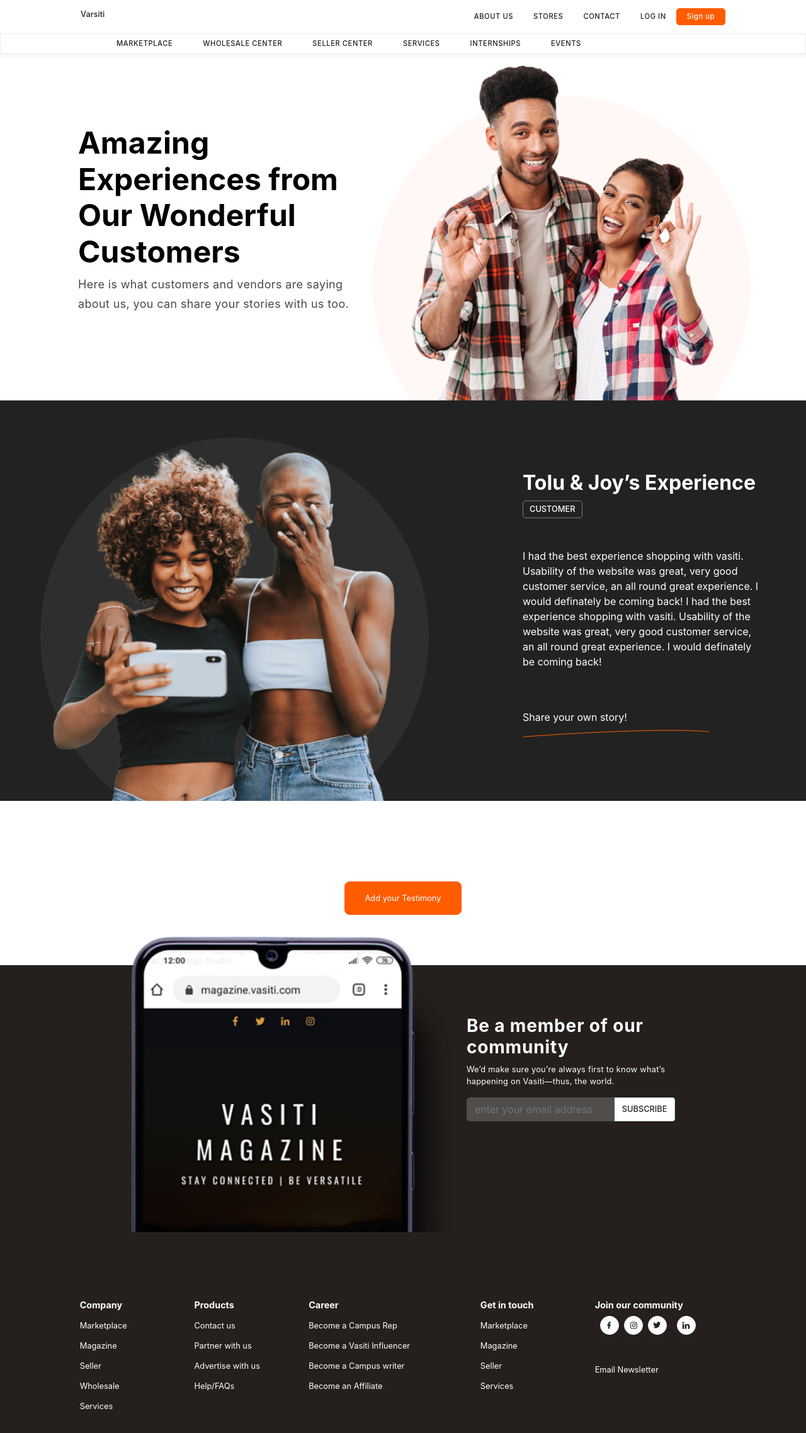
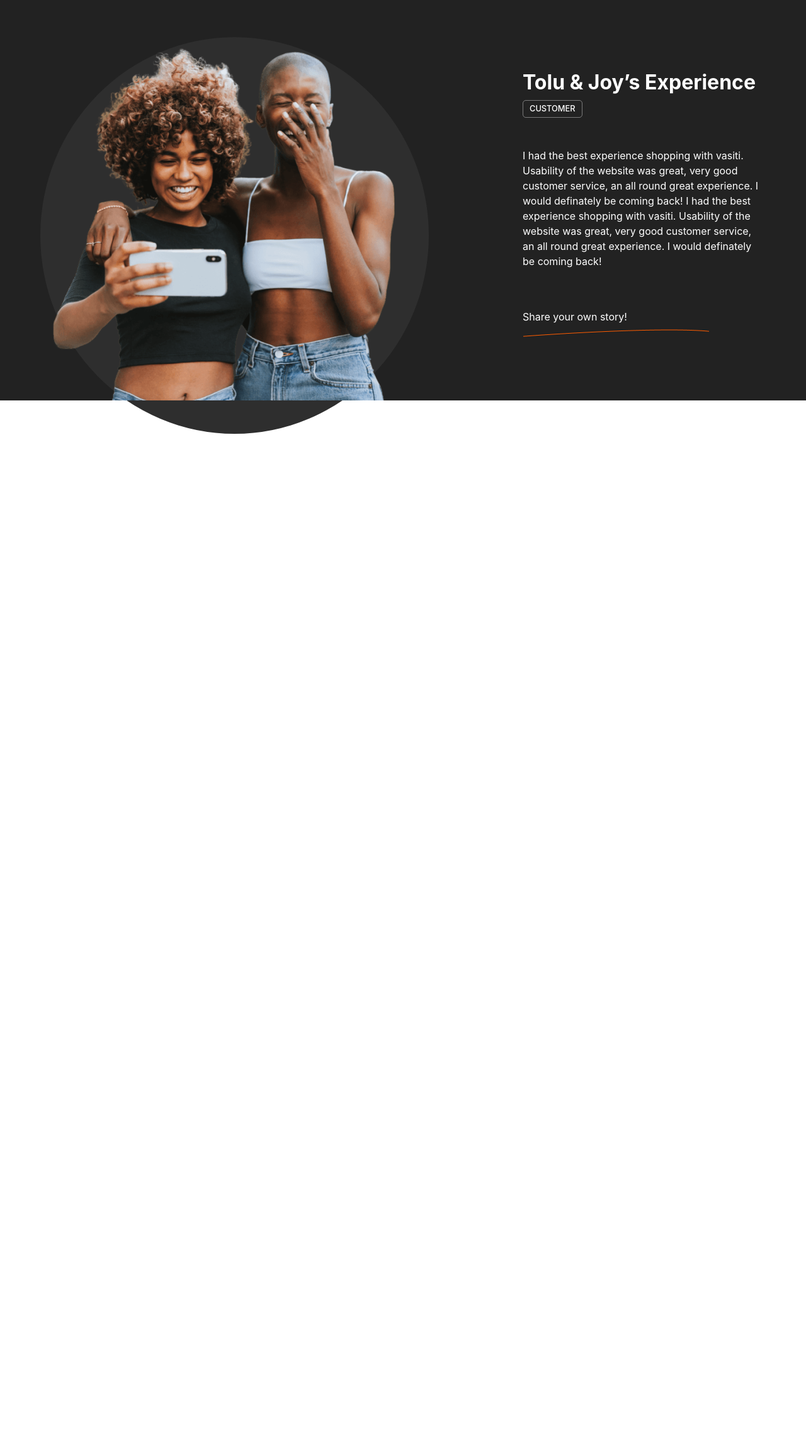
Before and after one commit to morayodev/testimonial-app, a React (Create React App) app: page / in a window 1280 px wide. Shown: the top 2276 px of the page at 63% size. After the commit the page ends 800 px from the top, so only its background shows below. Built offline with nearby package versions, Linux system fonts and the light colour scheme.

Commit message:
worked on adding testimony

```diff
--- a/src/App.js
+++ b/src/App.js
@@ -14,15 +14,15 @@ const App = () => {
 
   return (
     <>
-    <div style={{overflowX:"hiiden"}}>
-      <Header />
-      <HeaderLink />
-      <HeroSection />
+    <div className="" style={{overflowX:"hiiden"}}>
+      {/* <Header /> */}
+      {/* <HeaderLink /> */}
+      {/* <HeroSection /> */}
       <HeroReview />
-      <Story setShowmodal={() => setShowmodal(!showModal)} />
-      <HeroMaganize />
-      <Footer />
-      <StoryNotification showModal={showModal} />
+      {/* <Story setShowmodal={() => setShowmodal(!showModal)} /> */}
+      {/* <HeroMaganize /> */}
+      {/* <Footer /> */}
+      {/* <StoryNotification showModal={showModal} /> */}
       </div>
     </>
   );
--- a/src/components/Layout/Footer/Footer.js
+++ b/src/components/Layout/Footer/Footer.js
@@ -8,7 +8,7 @@ import "./Footer.css";
 const Footer = () => {
   return (
     <>
-      <div className="Footer py-5">
+      <div className="Footer container py-5">
         <div className="col-md-10 col-12 m-auto">
           <div className="row">
             <div className="col-md-2 col-6 p-0">
--- a/src/components/Layout/Header/Header.js
+++ b/src/components/Layout/Header/Header.js
@@ -3,7 +3,7 @@ import "./Header.css";
 const Header = () => {
   return (
     <>
-      <div className="d-flex justify-content-between align-items-center heading">
+      <div className="d-flex container justify-content-between align-items-center heading">
         <div>
           <h1 style={{fontSize:"0.8rem"}}>Varsiti</h1>
         </div>
```
